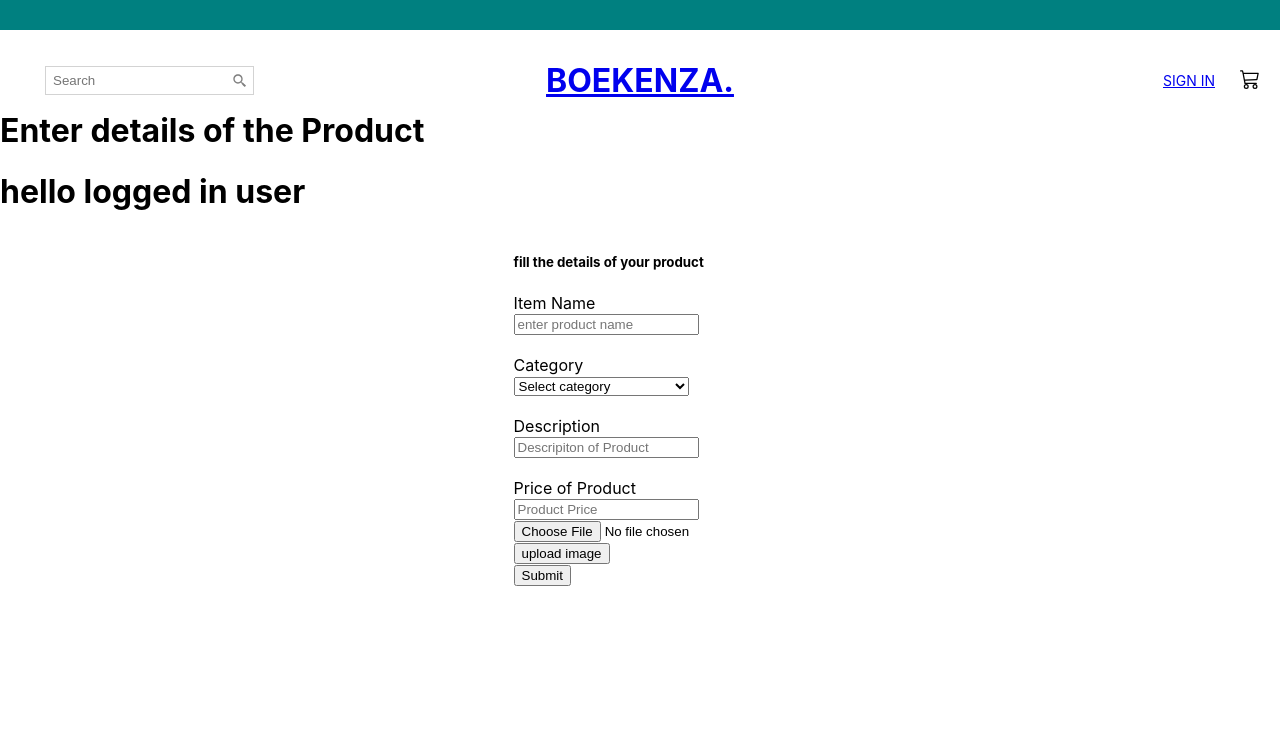
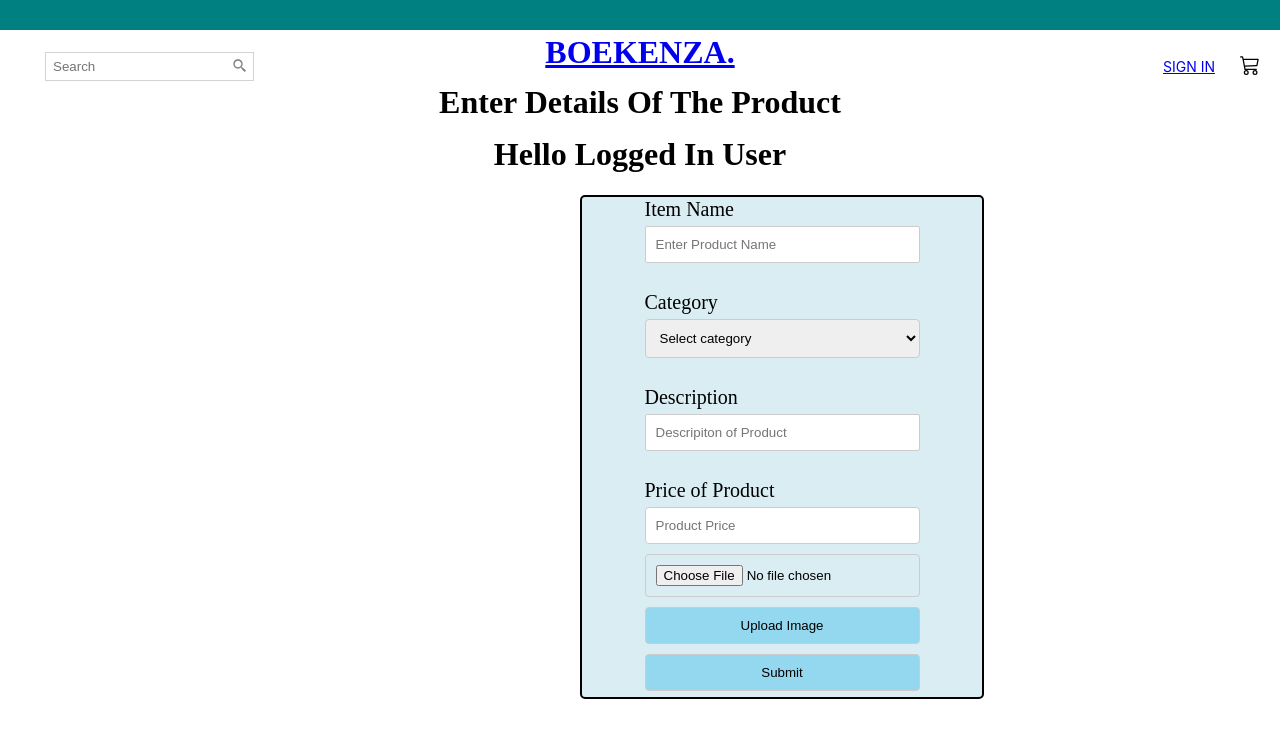
Before and after one commit to Atharvasharma12/Boekenza2.0, a React (Create React App) app: page /LoginPage/UploadProduct in a window 1280 px wide. Shown: the top 738 px of the page. Built offline with nearby package versions, Linux system fonts and the light colour scheme.

Commit message:
style:login page

```diff
--- a/src/Components/UploadProduct.css
+++ b/src/Components/UploadProduct.css
@@ -3,4 +3,91 @@
     justify-content: center;
     align-items: center;
     flex-direction: column;
+    width: 300px;
+    height:400px;
+    border: 1px solid blue;
+    margin-bottom: 2px;
+    box-shadow: 10px;
+    border-radius: 5px;
 }
+h1{
+    word-wrap: break-word;
+    text-transform: capitalize;
+    display: flex;
+    justify-content: center;
+    align-items: center;
+    margin-top:-6px;
+    font-weight: none;
+    font-style: normal;
+    font-family: 'Times New Roman', Times, serif;
+}
+.mainForm
+{
+    background-color: rgb(217, 237, 243);
+    width: 300px;
+    border: 2px solid black;
+    padding: 50px;
+    margin-left: 580px;
+
+}
+.mainForm .heading{
+    text-transform: capitalize;
+    margin-top: 30px;
+    font-size: 23px;
+}
+.itemDetails
+{
+    font-family: 'Times New Roman', Times, serif;
+    font-size: 20px;
+}
+input[type=text], select {
+    width: 100%;
+    padding: 10px 10px;
+    margin: 5px 0;
+    display: inline-block;
+    border: 1px solid #ccc;
+    border-radius: 2px;
+    box-sizing: border-box;
+  }
+  input[type=number], select {
+    width: 100%;
+    padding: 10px 10px;
+    margin: 5px 0;
+    display: inline-block;
+    border: 1px solid #ccc;
+    border-radius: 4px;
+    box-sizing: border-box;
+
+  }
+  input[type=file], select {
+    width: 100%;
+    padding: 10px 10px;
+    margin: 5px 0;
+    display: inline-block;
+    border: 1px solid #ccc;
+    border-radius: 4px;
+    box-sizing: border-box;
+
+  }
+  .btn{
+    width: 100%;
+    padding: 10px 10px;
+    margin: 5px 0;
+    display: inline-block;
+    border: 1px solid #ccc;
+    border-radius: 4px;
+    box-sizing: border-box;
+    cursor: pointer;
+    background-color:  rgb(148, 216, 239)
+  }
+  .submit_btn{
+    width: 100%;
+    padding: 10px 10px;
+    margin: 5px 0;
+    display: inline-block;
+    border: 1px solid #ccc;
+    border-radius: 4px;
+    box-sizing: border-box;
+    cursor: pointer;
+    background-color:  rgb(148, 216, 239)
+  }
--- a/src/Components/UploadProduct.jsx
+++ b/src/Components/UploadProduct.jsx
@@ -85,16 +85,16 @@ function UploadProduct() {
 
       <div className="mainForm">
         <div>
-          <div className="heading">
+          {/* <div className="heading">
             <h5>fill the details of your product</h5>
-          </div>
+          </div> */}
           <div className="itemDetails">
             <div>
               <label htmlFor="">Item Name</label>
               <br />
               <input
                 type="text"
-                placeholder="enter product name"
+                placeholder="Enter Product Name"
                 name="productName"
                 value={productDetail.productName}
                 onChange={handelOnChange}
@@ -135,17 +135,17 @@ function UploadProduct() {
                 onChange={handelOnChange}
               />
               <div>
-                <input
+                <input class="choose_file"
                   type="file"
                   name=""
                   id=""
                   onChange={(e) => setImage(e.target.files[0])}
                 />
                 <br />
-                <button onClick={handelImageUpload}>upload image</button>
+                <button  class ="btn" onClick={handelImageUpload}>Upload Image</button>
               </div>
             </div>
-            <button onClick={handelSubmit}>Submit</button>
+            <button class="submit_btn" onClick={handelSubmit}>Submit</button>
           </div>
         </div>
       </div>
```
